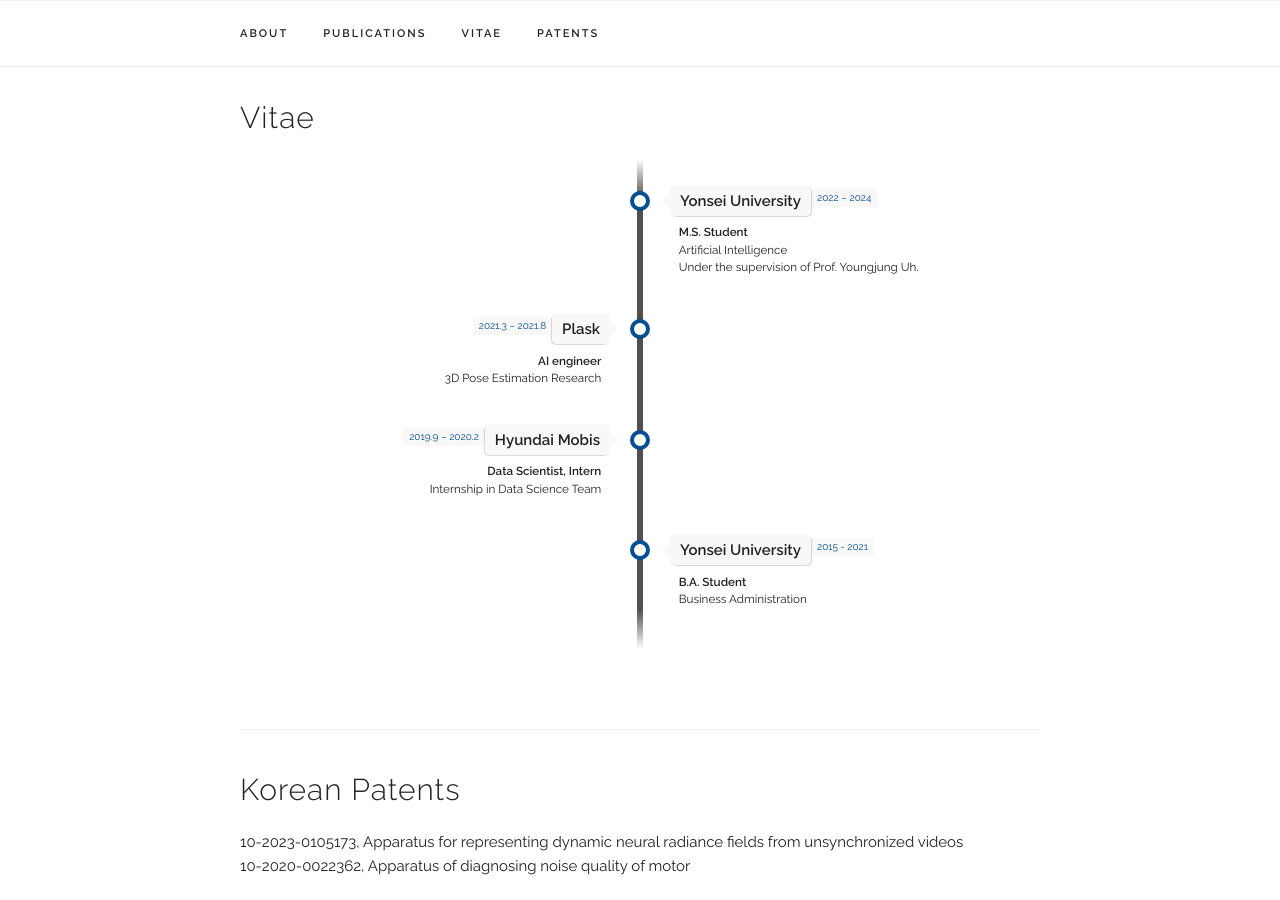
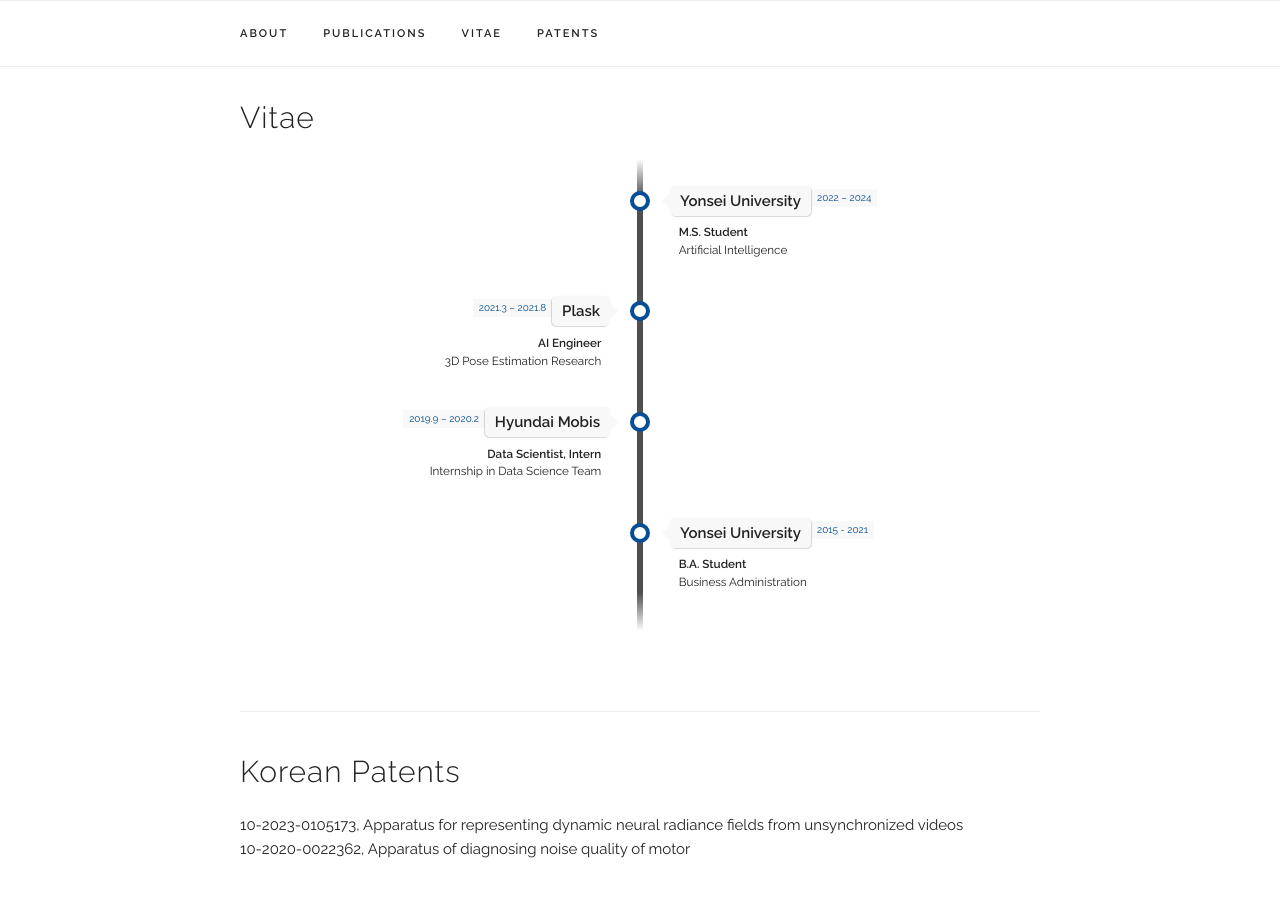
Before and after one commit to seoha-kim/seoha-kim.github.io, a Jekyll site: the page built from index.html, in a window 1280 px wide and 900 px high, scrolled down 916 px. Built offline with Jekyll 4.4.1, drawn with Linux system fonts in a browser that asks for light colours; some web fonts are replaced.

Commit message:
Initial resume commit

```diff
--- a/_data/experience.yaml
+++ b/_data/experience.yaml
@@ -4,12 +4,12 @@ experiences:
 - place: "Yonsei University"
   time: "2022 – 2024"
   title: "M.S. Student"
-  subtitle: "Artificial Intelligence <br>Under the supervision of Prof. Youngjung Uh."
+  subtitle: "Artificial Intelligence"
   category: "school"
 
 - place: "Plask"
   time: "2021.3 – 2021.8"
-  title: "AI engineer"
+  title: "AI Engineer"
   subtitle: "3D Pose Estimation Research"
   category: "work"
 
```
